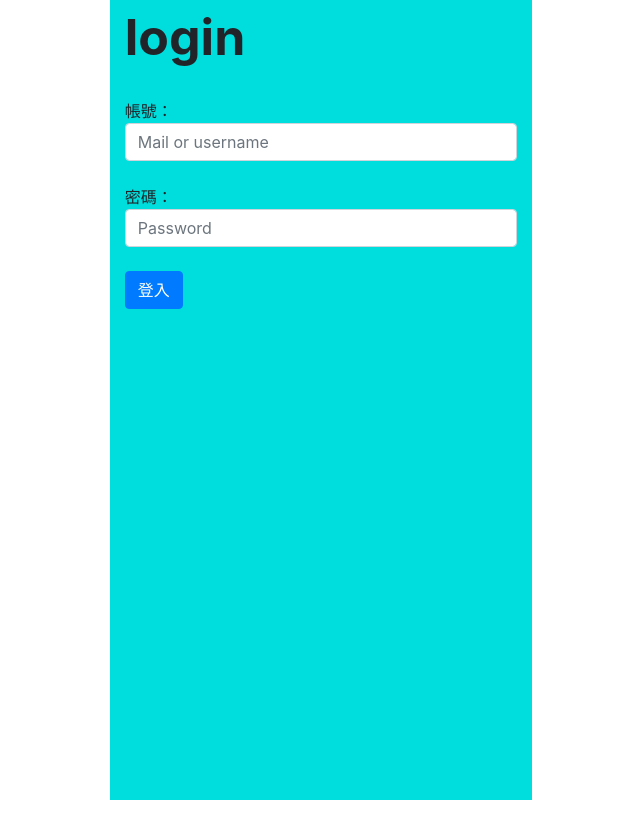
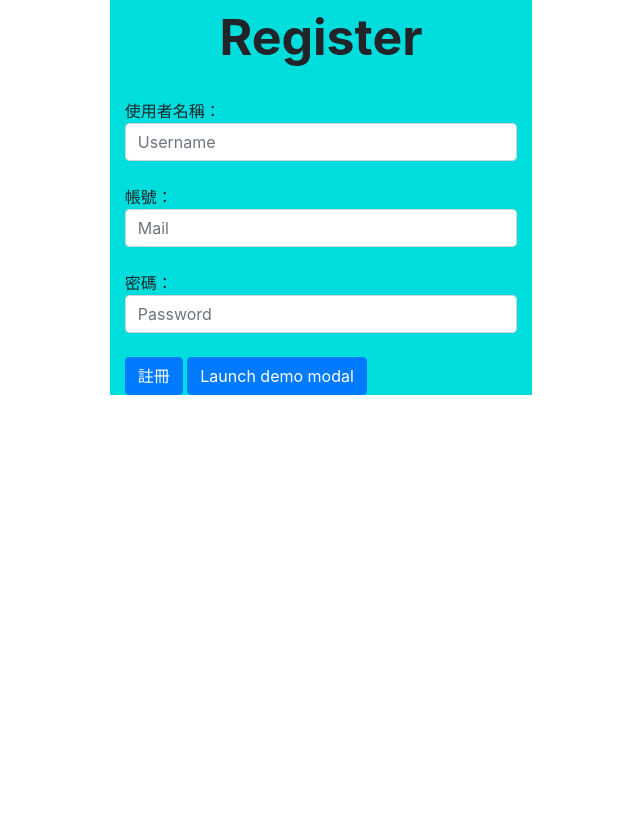
Before and after one commit to zplotimkun/parity_web, a Django app: page /auth/register/ in a window 1280 px wide. Shown: the whole page, without its empty margins (319-959 px from the left). After the commit the page ends 395 px from the top, so only its background shows below. Run offline with Django 3.2, Linux system fonts and the light colour scheme; some libraries are stand-ins or nearby versions.

Commit message:
Renew auth.html and Add register.html, create account db.

```diff
--- a/lists/templates/auth.html
+++ b/lists/templates/auth.html
@@ -1,10 +1,16 @@
-<link rel="stylesheet" href="https://stackpath.bootstrapcdn.com/bootstrap/4.2.1/css/bootstrap.min.css" integrity="sha384-GJzZqFGwb1QTTN6wy59ffF1BuGJpLSa9DkKMp0DgiMDm4iYMj70gZWKYbI706tWS" crossorigin="anonymous">
+<!DOCTYPE html>
 <html>
+    <head>
+        <link rel="stylesheet" href="https://stackpath.bootstrapcdn.com/bootstrap/4.2.1/css/bootstrap.min.css" integrity="sha384-GJzZqFGwb1QTTN6wy59ffF1BuGJpLSa9DkKMp0DgiMDm4iYMj70gZWKYbI706tWS" crossorigin="anonymous">
+        <script src="https://cdn.staticfile.org/jquery/2.1.1/jquery.min.js"></script>
+        <script src="https://cdn.staticfile.org/twitter-bootstrap/4.2.1/js/bootstrap.min.js"></script>
+    </head>
     <body>
-        <form>
+        <form method="POST" style="margin-top:0%;">
+            {% csrf_token %}
             <div class="col-md-4" style="width:33%;height:100%;background-color:#00DDDD;margin:0 auto;">
-                <div id='title' stytle='font-size:1.2cm;'>
-                    <span style="font-size:50px;font-weight:bold;margin:0 auto;">login</span>
+                <div class="row justify-content-center" stytle='font-size:1.2cm;margin:0 auto;'>
+                    <span style="font-size:50px;font-weight:bold;">Login</span>
                 </div>
                 <div>
                     <br>帳號：
@@ -16,10 +22,16 @@
                 </div>
                 <div>
                     <br>
-                    <button class="btn btn-primary my-2 my-sm-0" type="submit">
-                    {% csrf_token %}
-                        登入
-                    </button>
+                    <a href="http://127.0.0.1:8000">
+                        <button class="btn btn-primary my-2 my-sm-0 pull-left" type="submit">
+                            登入
+                        </button>
+                    </a>
+                    <a href="http://127.0.0.1:8000/auth/register/">
+                        <button id="register" class="btn btn-primary my-2 my-sm-0 pull-right" type="button">
+                            註冊
+                        </button>
+                    </a>
                 </div>
             </div>
         </form>
--- /dev/null
+++ b/lists/templates/register.html
@@ -0,0 +1,62 @@
+<!DOCTYPE html>
+<html>
+    <head>
+        <link rel="stylesheet" href="https://stackpath.bootstrapcdn.com/bootstrap/4.2.1/css/bootstrap.min.css" integrity="sha384-GJzZqFGwb1QTTN6wy59ffF1BuGJpLSa9DkKMp0DgiMDm4iYMj70gZWKYbI706tWS" crossorigin="anonymous">
+        <script src="https://cdn.staticfile.org/jquery/2.1.1/jquery.min.js"></script>
+        <script src="https://cdn.staticfile.org/twitter-bootstrap/4.2.1/js/bootstrap.min.js"></script>
+    </head>
+    <body>
+        <form method="POST" style="margin-top:0%;">
+            <div class="col-md-4" style="width:33%;height:100%;background-color:#00DDDD;margin:0 auto;">
+                <div class="row justify-content-center" stytle='font-size:1.2cm;margin:0 auto;'>
+                    <span style="font-size:50px;font-weight:bold;">Register</span>
+                </div>
+                <div>
+                    <br>使用者名稱：
+                    <input class="form-control mr-sm-2" name="username" placeholder="Username" type="text" />
+                </div>
+                <div>
+                    <br>帳號：
+                    <input class="form-control mr-sm-2" name="mail" placeholder="Mail" type="text" />
+                </div>
+                <div>
+                    <br>密碼：
+                    <input class="form-control mr-sm-2" name="password" placeholder="Password" type="text" />
+                </div>
+                <div>
+                    <br>
+                    <a href="http://127.0.0.1:8000/auth/">
+                        <button class="btn btn-primary my-2 my-sm-0" type="submit">
+                        {% csrf_token %}
+                            註冊
+                        </button>
+                    </a>
+                    <!-- Button trigger modal -->
+                    <button type="button" class="btn btn-primary" data-toggle="modal" data-target="#exampleModal">
+                        Launch demo modal
+                    </button>
+                    <!-- Modal -->
+                    <div class="modal fade" id="exampleModal" tabindex="-1" role="dialog" aria-labelledby="exampleModalLabel" aria-hidden="true">
+                        <div class="modal-dialog" role="document">
+                            <div class="modal-content">
+                                <div class="modal-header">
+                                    <h5 class="modal-title" id="exampleModalLabel">Modal title</h5>
+                                    <button type="button" class="close" data-dismiss="modal" aria-label="Close">
+                                        <span aria-hidden="true">&times;</span>
+                                    </button>
+                                </div>
+                                <div class="modal-body">
+                                    ...
+                                </div>
+                                <div class="modal-footer">
+                                    <button type="button" class="btn btn-secondary" data-dismiss="modal">Close</button>
+                                    <button type="button" class="btn btn-primary">Save changes</button>
+                                </div>
+                            </div>
+                        </div>
+                    </div>
+                </div>
+            </div>
+        </form>
+    </body>
+</html>
--- a/lists/views.py
+++ b/lists/views.py
@@ -1,17 +1,19 @@
 import re
 import json
 import requests
+import bcrypt
 
 from bs4 import BeautifulSoup
 from lxml import etree
 
 from django.http import HttpResponse
 from django.shortcuts import render
+from django.shortcuts import redirect
 
-from lists.models import Item
 from lists.models import Goods
+from lists.models import User
+import lists.auth as auth
 import lists.crawlers as crawlers
-
 
 def home_page(request):
     goods = []
@@ -35,6 +37,27 @@ def home_page(request):
 def auth_page(request):
     if request.method == 'POST':
         user_account = request.POST.get('account', '')
-        user_password = request.POST.get('password', '')
-        print(user_account, user_password)
+        user_data = auth.login(user_account)
+        if bcrypt.checkpw(request.POST.get('password', '').encode('UTF-8'), user_data.password.encode('UTF-8')):
+            print('登入成功')
+            return redirect('http://127.0.0.1:8000')
+        else:
+            print('登入失敗')
     return render(request, 'auth.html', {})
+
+
+def register_page(request):
+    if request.method == 'POST':
+        user_name = request.POST.get('username', '')
+        user_mail = request.POST.get('mail', '')
+        user_password = bcrypt.hashpw(request.POST.get('password', '').encode('UTF-8'), bcrypt.gensalt(14))
+        #此段加密
+        if not user_name or not user_mail or not user_password:
+            print('缺資料失敗')
+            return render(request, 'register.html', {})
+        else:
+            account_save = auth.register(user_name, user_mail, user_password)
+            print(account_save)
+            return redirect('http://127.0.0.1:8000/auth/')
+
+    return render(request, 'register.html', {})
--- a/superlists/settings.py
+++ b/superlists/settings.py
@@ -88,7 +88,7 @@ DATABASES = {
 
 LANGUAGE_CODE = 'zh-hant'
 
-TIME_ZONE = 'UTC'
+TIME_ZONE = 'Asia/Taipei'
 
 USE_I18N = True
 
--- a/superlists/urls.py
+++ b/superlists/urls.py
@@ -19,6 +19,7 @@ from lists import views
 
 urlpatterns = [
     url(r'^$', views.home_page, name='home'),
-    url(r'^auth/', views.auth_page, name='auth'),
+    url(r'^auth/$', views.auth_page, name='auth'),
+    url(r'^auth/register/$', views.register_page, name='register'),
     url(r'^admin/', include(admin.site.urls)),
 ]
```
Also changed, not shown: lists/admin.py (+5 -2 lines), lists/auth.py (added, +23 -0 lines), lists/models.py (+10 -1 lines), lists/migrations/0006_user.py (added), lists/migrations/0007_user_register_time.py (added), lists/migrations/0008_auto_20190611_1130.py (added), lists/migrations/0009_auto_20190611_1131.py (added).
